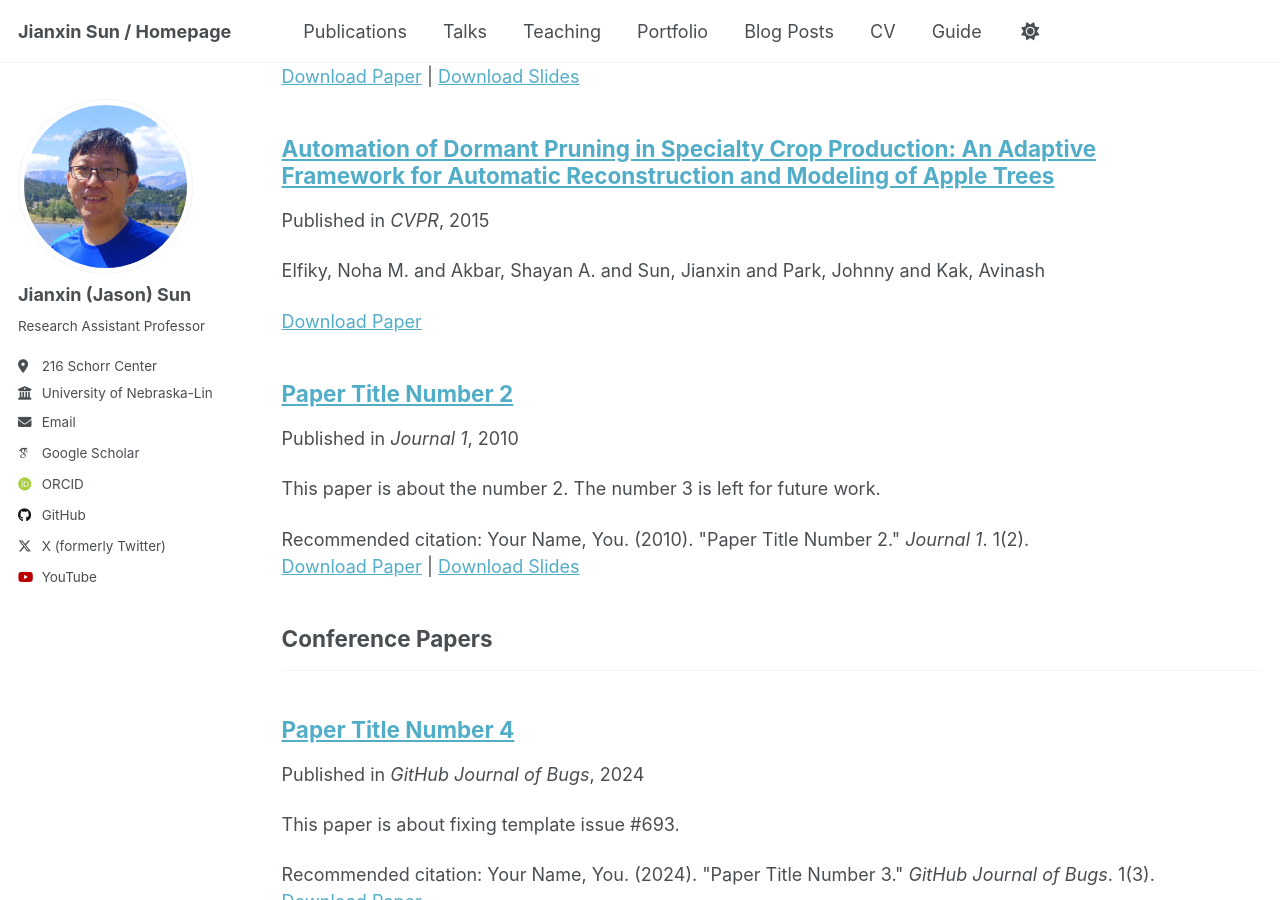
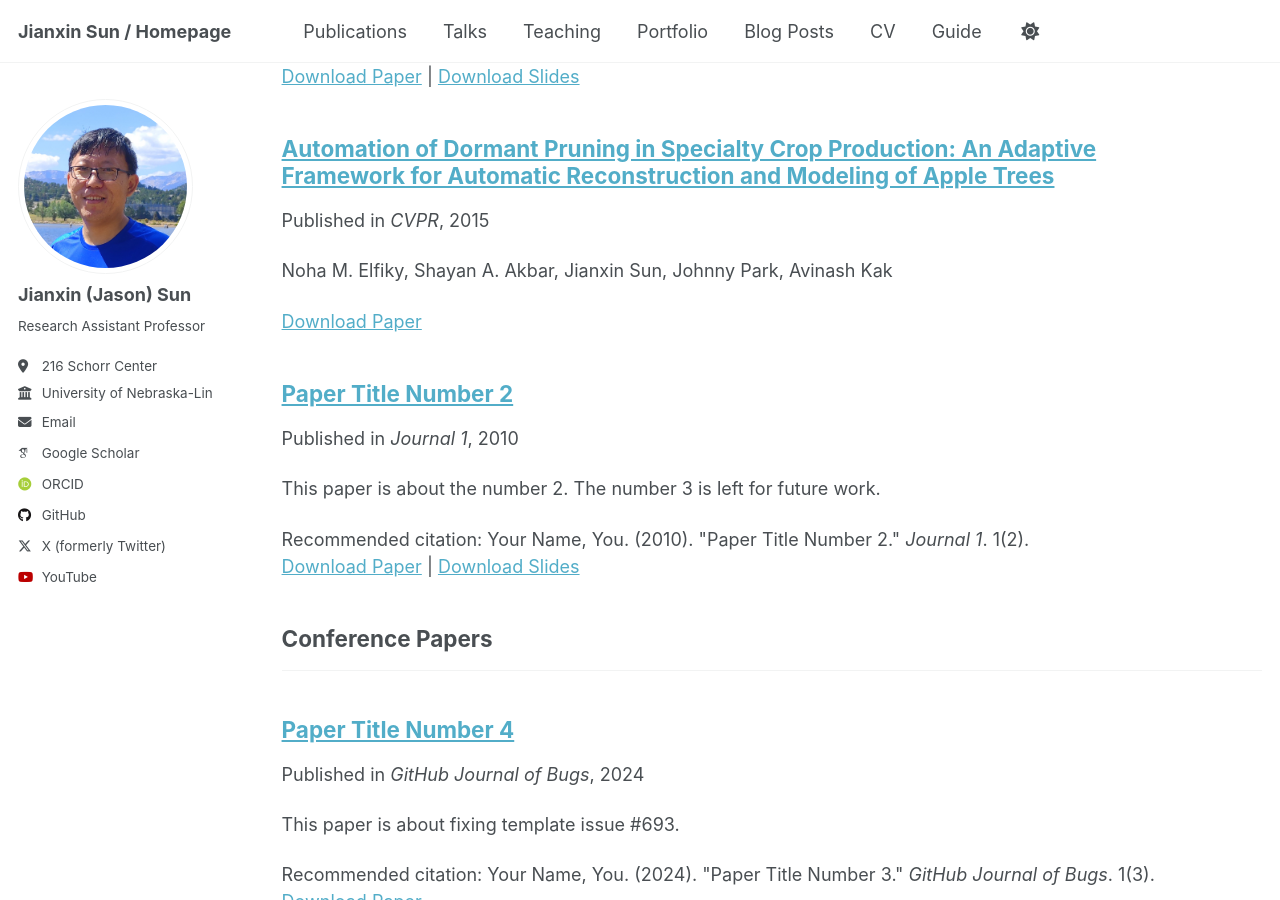
Before and after one commit to sunjianxin/sunjianxin.github.io, a Jekyll site: the page built from _pages/publications.html, in a window 1280 px wide and 900 px high, scrolled down 414 px. Built offline with Jekyll 4.4.1, drawn with Linux system fonts in a browser that asks for light colours; some web fonts are replaced.

Commit message:
Update 2009-10-01-paper-title-number-1.md

```diff
--- a/_publications/2009-10-01-paper-title-number-1.md
+++ b/_publications/2009-10-01-paper-title-number-1.md
@@ -3,7 +3,7 @@ title: "Automation of Dormant Pruning in Specialty Crop Production: An Adaptive
 collection: publications
 category: manuscripts
 permalink: /publication/2009-10-01-paper-title-number-1
-excerpt: 'Elfiky, Noha M. and Akbar, Shayan A. and Sun, Jianxin and Park, Johnny and Kak, Avinash'
+excerpt: 'Noha M. Elfiky, Shayan A. Akbar, Jianxin Sun, Johnny Park, Avinash Kak'
 date: 2015-10-01
 venue: 'CVPR'
 slidesurl:
```
